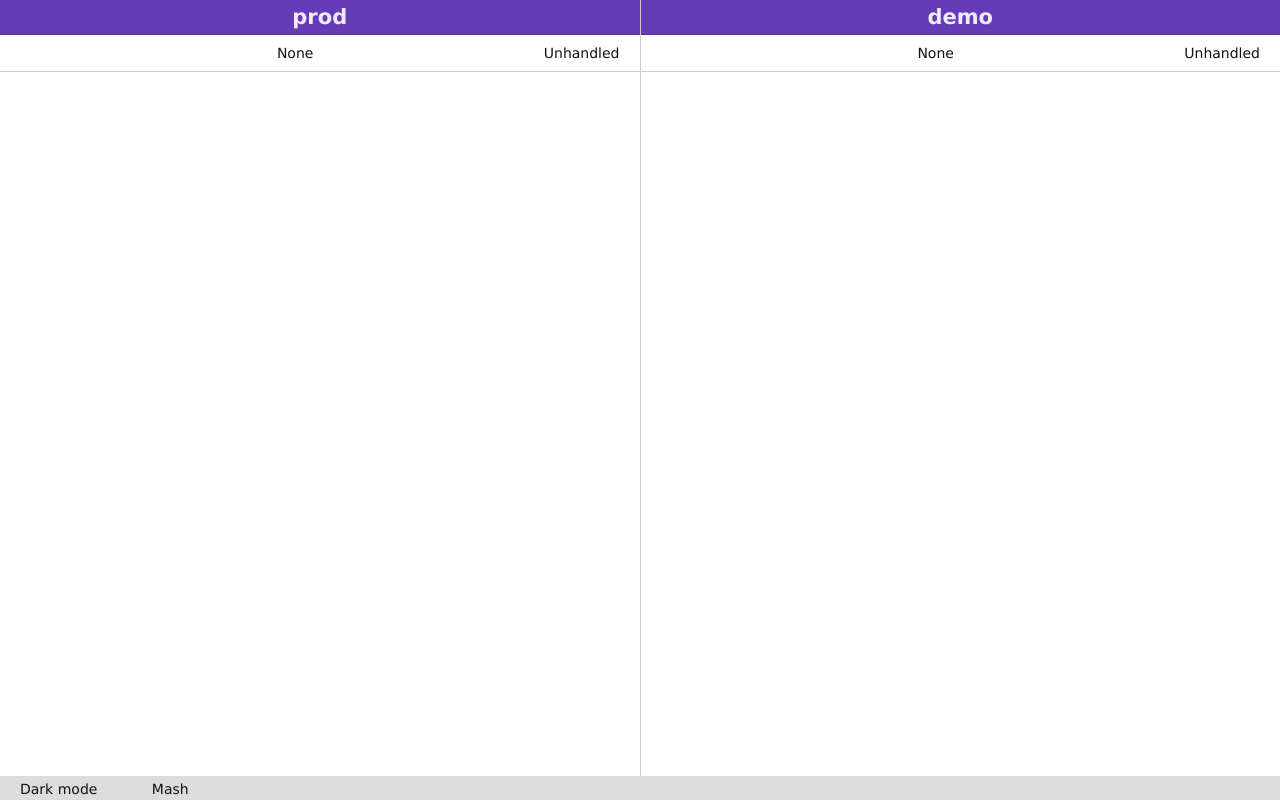
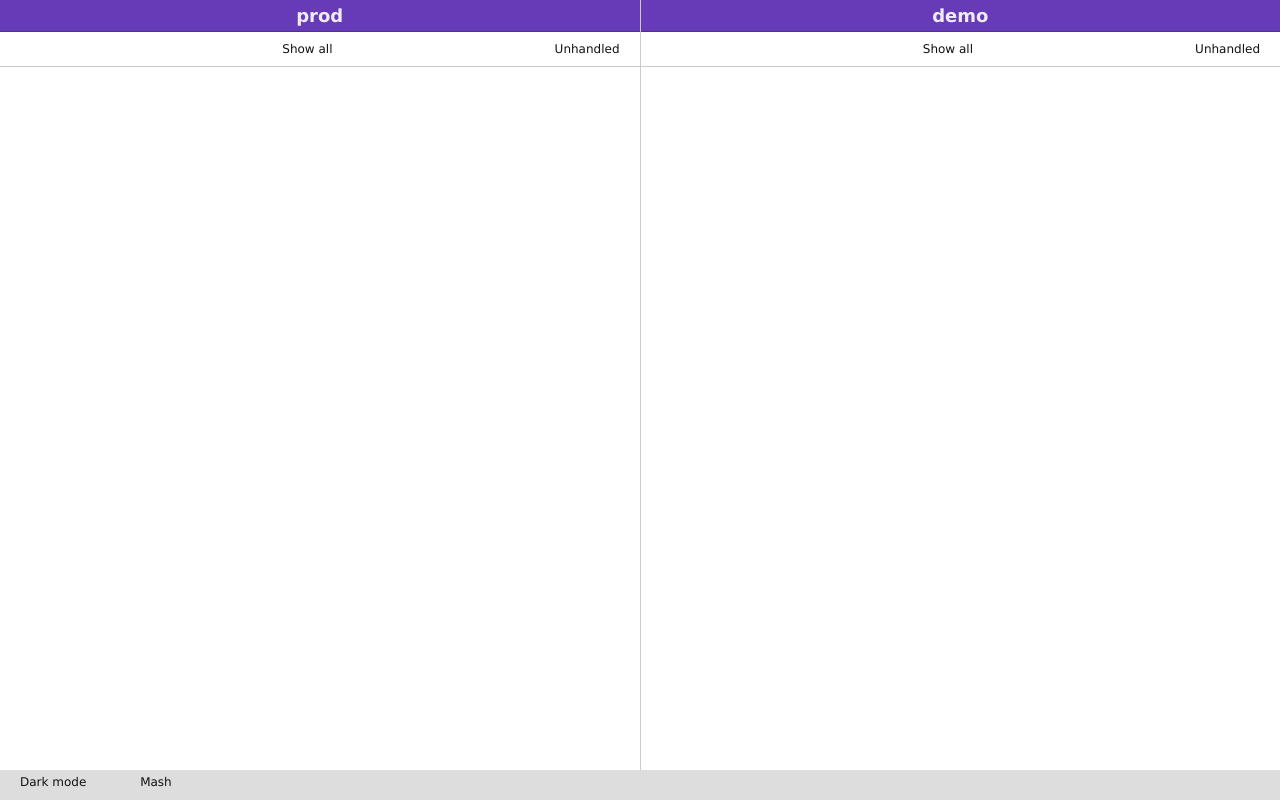
Before and after one commit to jonasplund/remote-tail-watcher, a website: page static/index.html in a window 1280 px wide. Drawn offline with Linux system fonts and the light colour scheme.

Commit message:
Various minor display changes

```diff
--- a/static/index.html
+++ b/static/index.html
@@ -37,12 +37,12 @@
 					<paper-input type="text" class="search" label="Search details"></paper-input>
 					<paper-dropdown-menu class="filter-dropdown" label="Error type">
 						<paper-listbox class="filter" slot="dropdown-content" selected="0">
-							<paper-item>None</paper-item>
+							<paper-item>Show all</paper-item>
 						</paper-listbox>
 					</paper-dropdown-menu>
 
 					<paper-button raised class="indigo button toggle-unhandled" title="Show unhandled log output">Unhandled</paper-button>
-					<paper-icon-button icon="list" class="collapse-button button" title="Contract expanded logs"></paper-icon-button>
+					<paper-icon-button icon="list" class="collapse-button button" title="Collapse expanded logs"></paper-icon-button>
 				</div>
 			</div>
 			<ul class="content"></ul>
--- a/static/scripts/LogError.js
+++ b/static/scripts/LogError.js
@@ -123,7 +123,7 @@ class LogError {
     if (searchFilter.search !== '' && this.details.toLowerCase().indexOf(searchFilter.search.toLowerCase()) < 0) {
       hide = true;
     }
-    if (searchFilter.typeFilter !== 'None' && this.type !== searchFilter.typeFilter) {
+    if (searchFilter.typeFilter !== 'Show all' && this.type !== searchFilter.typeFilter) {
       hide = true;
     }
     if (hide) {
--- a/static/styles.css
+++ b/static/styles.css
@@ -51,7 +51,7 @@ html, body {
 	margin: 0;
 	padding: 0;
 	font-family: 'verdana';
-	font-size: 14px;
+	font-size: 12px;
 	color: var(--primary-text-color);
 	height: 100vh;
 	width: 100vw;
@@ -63,7 +63,7 @@ html * {
 
 #app {
 	display: flex;
-	height: 97vh;
+	height: calc(100vh - 30px);
 }
 
 #app .server#__mash {
@@ -201,7 +201,7 @@ html * {
 	position: fixed;
 	bottom: 0;
 	width: 100vw;
-	height: 3vh;
+	height: 30px;
 	color: var(--primary-text-color);
 	background-color: var(--bg-color-contrasted);
 	padding-left: 20px;
```
